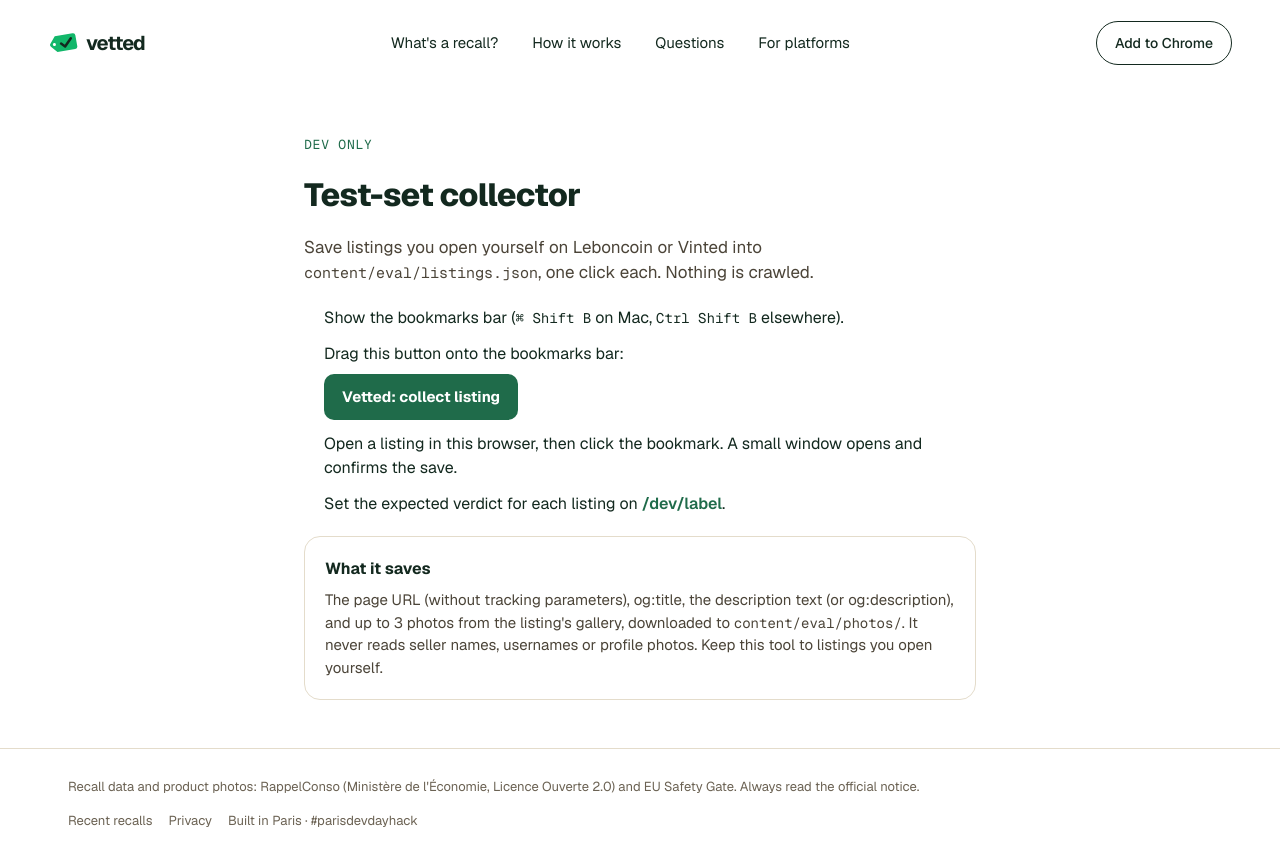
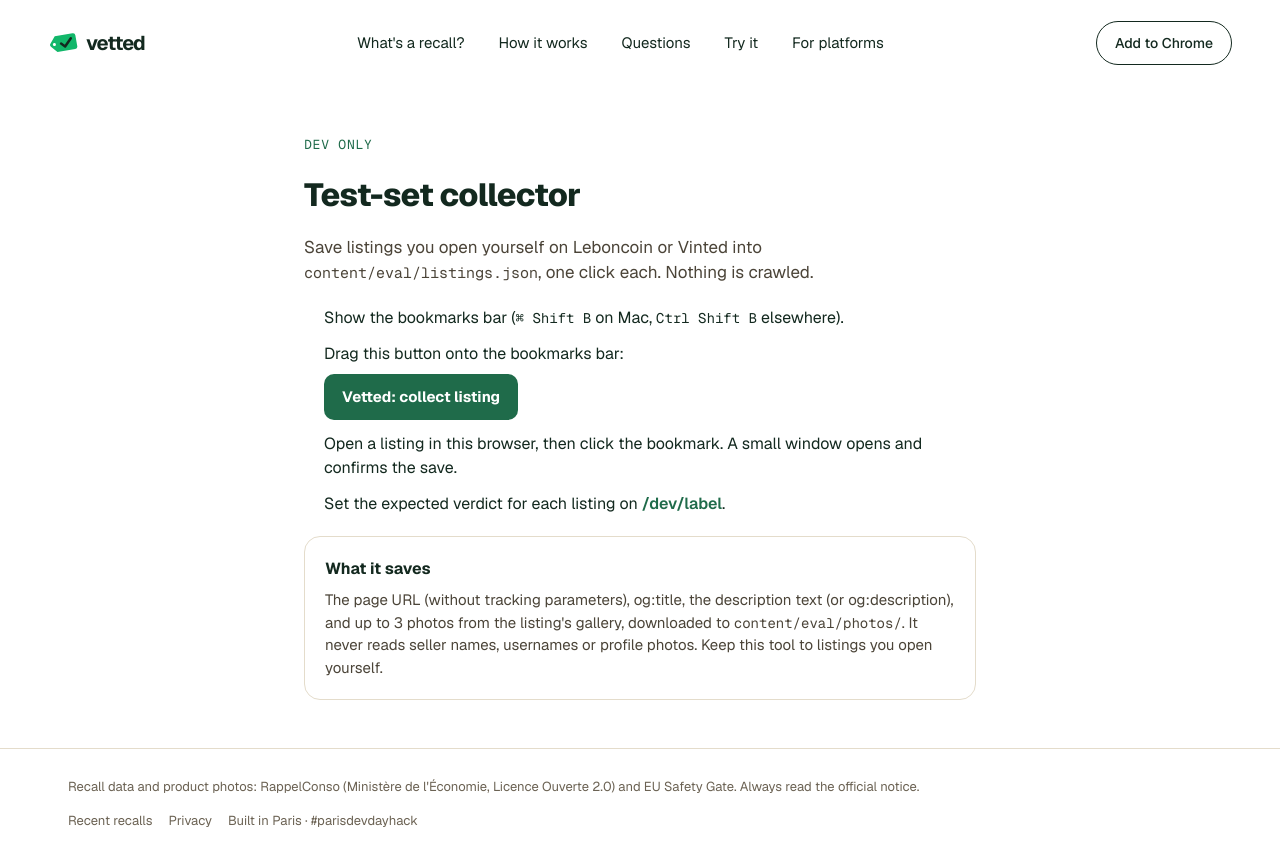
Before and after one commit to sheharyarIshfaq/vetted, a Next.js app: page /dev/collector in a window 1280 px wide. Built offline with nearby package versions, Linux system fonts and the light colour scheme.

Commit message:
add try it to the header

```diff
--- a/src/components/SiteHeader.tsx
+++ b/src/components/SiteHeader.tsx
@@ -9,6 +9,7 @@
   { href: "/#recall", label: "What's a recall?" },
   { href: "/#how", label: "How it works" },
   { href: "/#faq", label: "Questions" },
+  { href: "/try", label: "Try it" },
   { href: "/platforms", label: "For platforms" },
 ];
 
@@ -53,20 +54,20 @@
           <VettedTag variant="brand" width={30} decorative />
           vetted
         </Link>
-        <nav aria-label="Main" className="hidden gap-x-[18px] text-[15px] md:flex">
+        <nav aria-label="Main" className="hidden gap-x-[18px] text-[15px] lg:flex">
           {LINKS.map((link) => (
             <Link key={link.href} href={link.href} className={linkStyle}>
               {link.label}
             </Link>
           ))}
         </nav>
-        <AddToChrome className={`${chromeStyle} hidden md:inline-flex`}>Add to Chrome</AddToChrome>
+        <AddToChrome className={`${chromeStyle} hidden lg:inline-flex`}>Add to Chrome</AddToChrome>
         <button
           type="button"
           aria-expanded={open}
           aria-controls="mobile-menu"
           onClick={() => setOpen((value) => !value)}
-          className="flex min-h-11 cursor-pointer items-center gap-2 rounded-full border border-field bg-surface px-4 text-sm font-medium text-ink md:hidden"
+          className="flex min-h-11 cursor-pointer items-center gap-2 rounded-full border border-field bg-surface px-4 text-sm font-medium text-ink lg:hidden"
         >
           <span aria-hidden="true" className="flex w-3.5 flex-col gap-[3px]">
             <span className={`h-[1.5px] bg-ink transition-transform ${open ? "translate-y-[4.5px] rotate-45" : ""}`} />
@@ -77,7 +78,7 @@
         </button>
       </div>
       {open && (
-        <nav id="mobile-menu" aria-label="Main" className="absolute inset-x-0 top-full flex flex-col gap-1 border-b border-divider bg-paper px-4 pt-1 pb-5 text-[17px] shadow-[0_18px_30px_-24px_rgba(70,52,30,0.5)] md:hidden">
+        <nav id="mobile-menu" aria-label="Main" className="absolute inset-x-0 top-full flex flex-col gap-1 border-b border-divider bg-paper px-4 pt-1 pb-5 text-[17px] shadow-[0_18px_30px_-24px_rgba(70,52,30,0.5)] lg:hidden">
           {LINKS.map((link) => (
             <Link key={link.href} href={link.href} onClick={() => setOpen(false)} className={`${linkStyle} border-b border-divider`}>
               {link.label}
```
